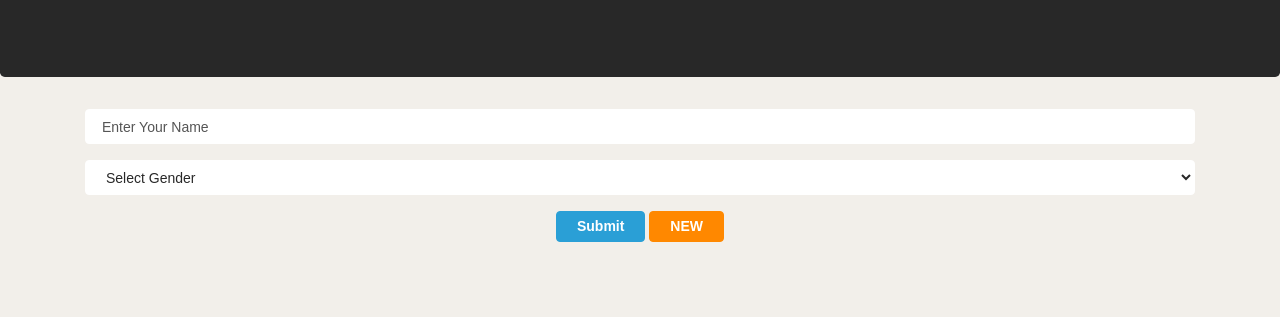
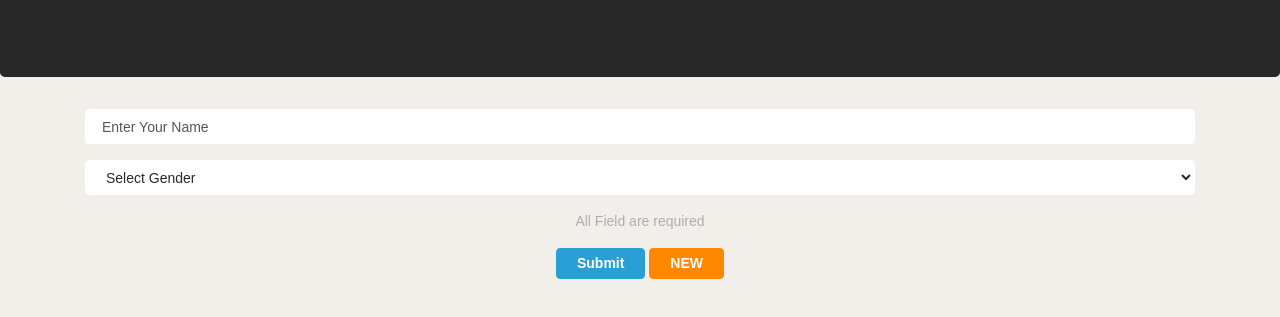
Before and after one commit to avatarapp/avatarapp.github.io, a plain HTML site: page index.html in a window 1280 px wide. Shown: the part 191-508 px from the top of the page. Drawn offline with Linux system fonts and the light colour scheme; a web font is replaced by a local one.

Commit message:
Update index.html

```diff
--- a/index.html
+++ b/index.html
@@ -35,9 +35,12 @@
                         <option value="female">Female</option>
                     </select>
                 </div>
+                <span id="error_msg">
+                    All Field are required
+                </span>
             </div>
             <button type="submit" class="btn btn-primary submit">Submit</button>
-            <button type="reset" class="reset btn btn-warning">NEW</button>
+            <button type="reset" class="reset btn btn-warning" id="new">NEW</button>
         </form>
     </div>
 
```
